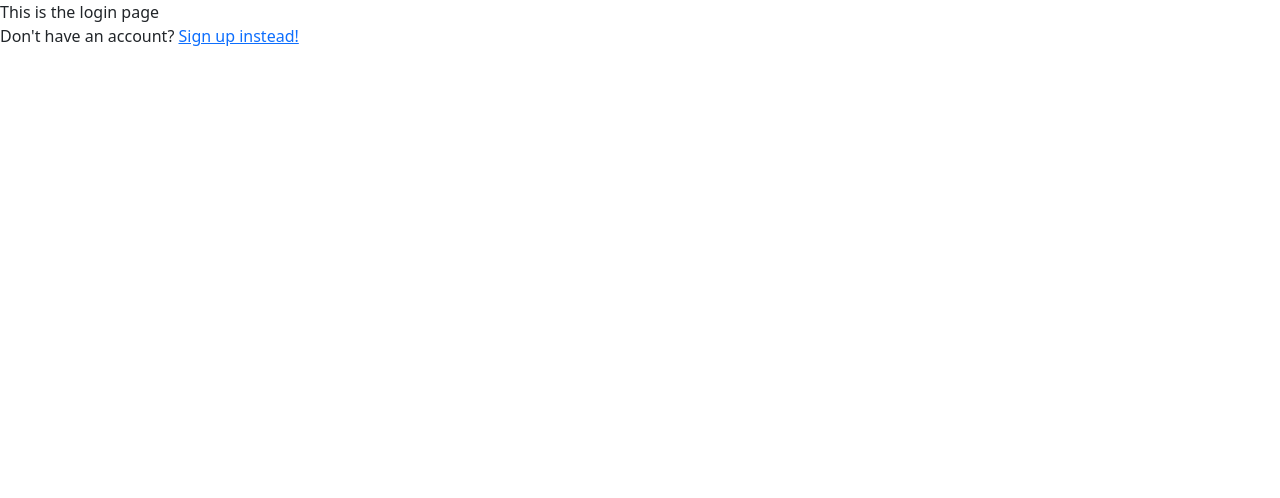
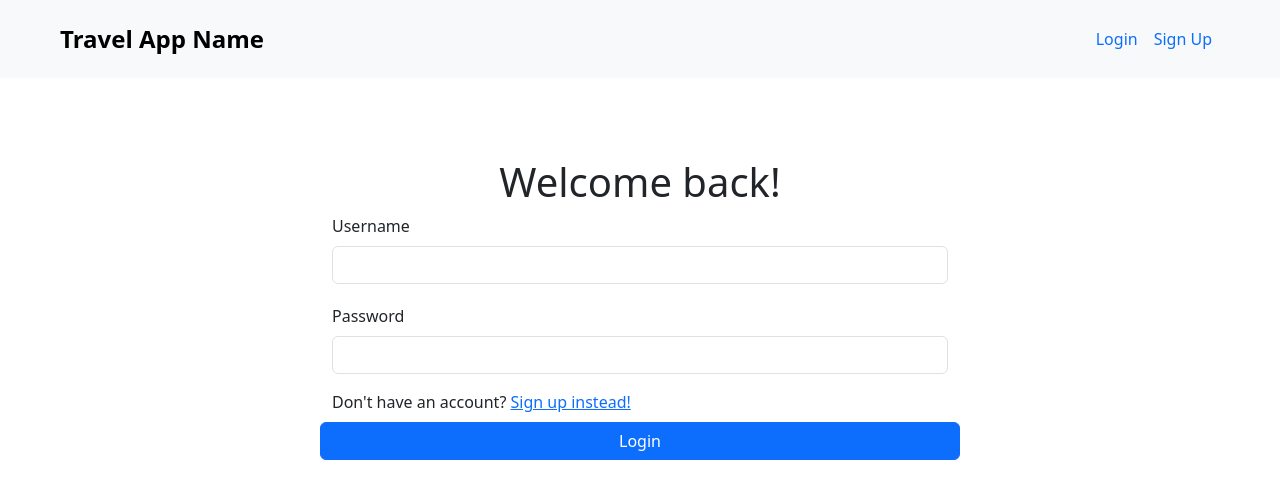
Before and after one commit to Juebele/Travel_App, a React (Create React App) app in the folder client/: page /login in a window 1280 px wide. Shown: the top 498 px of the page. Built offline with nearby package versions, Linux system fonts and the light colour scheme.

Commit message:
working on landing page now

```diff
--- a/client/src/App.css
+++ b/client/src/App.css
@@ -0,0 +1,34 @@
+/* LANDING PAGE STYLING */
+
+
+/* NAVBAR STYLING */
+#customNav {
+    margin: 1vb 6vb;
+}
+
+#logo {
+    font-size: x-large;
+    font-weight: 700;
+}
+
+.customLink {
+    text-decoration: none;
+}
+
+#getStarted {
+    color: white;
+}
+
+
+/* SIGN-UP and LOGIN FORM STYLING */
+.login-signup-form {
+    padding-top: 5rem;
+}
+
+.formHeader {
+    text-align: center;
+}
+
+#submit-login-signup {
+    margin-top: 1vb;
+}
--- a/client/src/App.js
+++ b/client/src/App.js
@@ -8,6 +8,7 @@ import './App.css';
 import Home from './components/Home'
 import SignUp from './components/SignUp';
 import Login from './components/Login';
+import Navbar from './components/Navbar';
 
 const client = new ApolloClient({
   uri: 'http://localhost:3001/graphql',
@@ -18,6 +19,7 @@ function App() {
   return (
     <ApolloProvider client={client}>
       <Router>
+        <Navbar />
         <Routes>
           <Route
               path="/"
--- a/client/src/components/Home.js
+++ b/client/src/components/Home.js
@@ -4,25 +4,17 @@ import { Link } from 'react-router-dom';
 function Home() {
     return (
         <div>
-            <nav className="navbar navbar-expand-lg bg-body-tertiary">
-                <div className="container-fluid">
-                    <a className="navbar-brand" href="/">Trip App Name</a>
-                    <button className="navbar-toggler" type="button" data-bs-toggle="collapse" data-bs-target="#navbarNavDropdown" aria-controls="navbarNavDropdown" aria-expanded="false" aria-label="Toggle navigation">
-                        <span className="navbar-toggler-icon"></span>
-                    </button>
-                    <div className="collapse navbar-collapse" id="navbarNavDropdown">
-                        <ul className="navbar-nav">
-                            <li className="nav-item">
-                                <Link to={`/login`}>
-                                    <button className="btn btn-primary">
-                                        Login
-                                    </button>
-                                </Link>
-                            </li>
-                        </ul>
-                    </div>
-                </div>
-            </nav>
+            <p>
+                Do you love to travel, but get overwhelmed by all the planning?
+            </p>
+            <h1>
+                Welcome to (insert official name here). Trip planning made easy.
+            </h1>
+            <button className="btn btn-primary">
+                <Link id="getStarted" className="customLink" to={`/login`}>
+                    Get Started
+                </Link>
+            </button>
         </div>
     )
 }
--- a/client/src/components/Login.js
+++ b/client/src/components/Login.js
@@ -1,16 +1,68 @@
 import React from 'react';
 import { Link } from 'react-router-dom';
+import { useState } from 'react';
 
 function Login() {
+
+    const [ userInfo, setUserInfo ] = useState({
+        username: '',
+        password: ''
+    });
+
+    const handleInputChange = async (e) => {
+        const { name, value } = e.target;
+        console.log(name);
+        console.log(value);
+        console.log(userInfo);
+        setUserInfo({...userInfo, [name]: value});
+    };
+
+    // const handleFormSubmit = async (e) => {
+    //     e.preventDefault();
+    //     try {
+    //         const { data } = await addUser({
+    //             variables: {
+    //                 ...userInfo
+    //             }
+    //         })
+    //         window.location.reload();
+    //         console.log(data);
+    //     } catch (err) {
+    //         console.log(err);
+    //     }
+    // };
+
     return (
         <div>
-            This is the login page
+            <form className="login-signup-form row mx-auto col-10 col-md-8 col-lg-6">
+                <h1 className="formHeader">
+                    Welcome back!
+                </h1>
+                <div className="mb-3">
+                    <label htmlFor="exampleInputEmail1" className="form-label">Username</label>
+                    <input type="text" className="form-control" id="exampleInputEmail1" aria-describedby="emailHelp"
+                    name="username"
+                    value={userInfo.username}
+                    onChange={handleInputChange}
+                    required />
+                        <div id="emailHelp" className="form-text"></div>
+                </div>
+                <div className="mb-3">
+                    <label htmlFor="exampleInputPassword1" className="form-label">Password</label>
+                    <input type="password" className="form-control" id="exampleInputPassword1"
+                    name="password"
+                    value={userInfo.password}
+                    onChange={handleInputChange}
+                    required />
+                </div>
                     <div>
                         Don't have an account? {`\n`}
                         <Link to={`/sign-up`}>
                             Sign up instead!
                         </Link>
                     </div>
+                <button id="submit-login-signup" type="submit" className="btn btn-primary">Login</button>
+            </form>
         </div>
     )
 }
--- /dev/null
+++ b/client/src/components/Navbar.js
@@ -0,0 +1,30 @@
+import React from 'react';
+import { Link } from 'react-router-dom';
+
+function Navbar() {
+    return (
+        <div>
+            <nav className="navbar navbar-expand-lg bg-body-tertiary">
+                <div id="customNav" className="container-fluid">
+                    <a id="logo" className="navbar-brand" href="/">Travel App Name</a>
+                    <div className="navbar-nav d-flex">
+                        <ul className="navbar-nav">
+                            <li className="nav-item nav-link">
+                                <Link className="customLink" to={`/login`}>
+                                    Login
+                                </Link>
+                            </li>
+                            <li className="nav-item nav-link">
+                                <Link className="customLink" to={`/sign-up`}>
+                                    Sign Up
+                                </Link>
+                            </li>
+                        </ul>
+                    </div>
+                </div>
+            </nav>
+        </div>
+    )
+}
+
+export default Navbar;
--- a/client/src/components/SignUp.js
+++ b/client/src/components/SignUp.js
@@ -39,7 +39,10 @@ function SignUp() {
 
     return (
         <div>
-            <form onSubmit={handleFormSubmit}>
+            <form className="login-signup-form row mx-auto col-10 col-md-8 col-lg-6" onSubmit={handleFormSubmit}>
+                <h1 className="formHeader">
+                    Welcome to (name)
+                </h1>
                 <div className="mb-3">
                     <label htmlFor="exampleInputEmail1" className="form-label">Username</label>
                     <input type="text" className="form-control" id="exampleInputEmail1" aria-describedby="emailHelp"
@@ -59,11 +62,11 @@ function SignUp() {
                 </div>
                 <div>
                     Already have an account? {`\n`}
-                    <Link to={`/`}>
+                    <Link to={`/login`}>
                         Login here!
                     </Link>
                 </div>
-                <button type="submit" className="btn btn-primary">Sign Up</button>
+                <button id="submit-login-signup" type="submit" className="btn btn-primary">Sign Up</button>
             </form>
         </div>
     )
```
Lines whose indentation alone changed are shown as unchanged.
